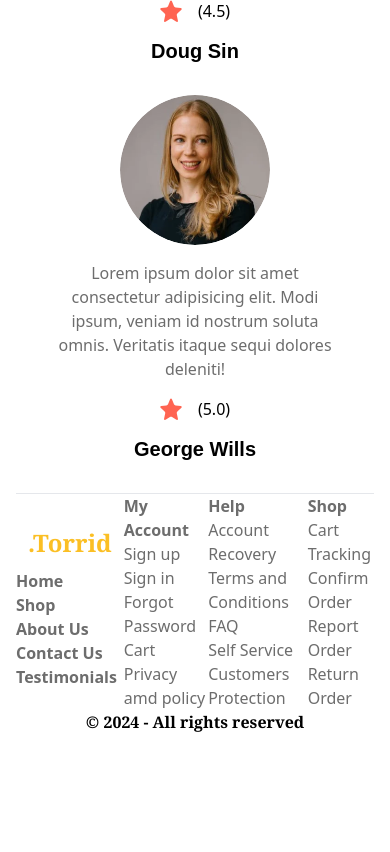
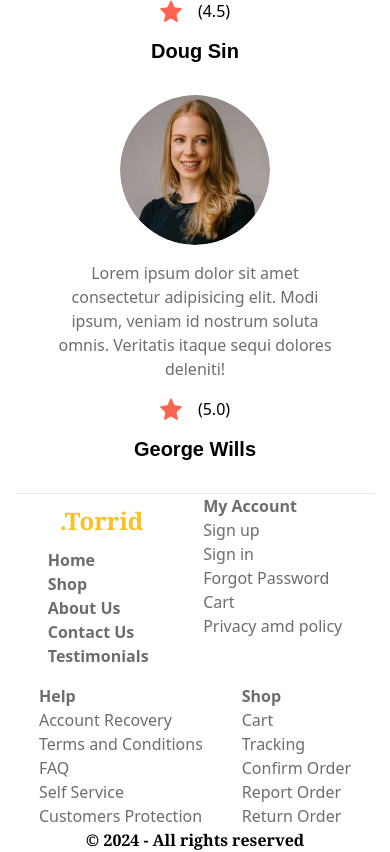
Before and after one commit to Torrid015/Torrid-Landing-page-for-shoes, a React (Vite) app: page / in a window 390 px wide. Shown: the part 5912-6764 px from the top of the page. Before the commit the page ends 6646 px from the top, so only its background shows below. Built offline with nearby package versions, Linux system fonts and the light colour scheme.

Commit message:
footer  edits for mobile

```diff
--- a/src/sections/Footer.jsx
+++ b/src/sections/Footer.jsx
@@ -3,7 +3,7 @@ const Footer = () => {
   return (
     <section className='mt-4 px-4'>
       <hr />
-      <div className='flex items-center justify-evenly mx-auto text-slate-gray'>
+      <div className='flex items-start justify-evenly mx-auto text-slate-gray flex-wrap gap-4' >
         <div className='flex flex-col font-bold'>
           <h1 className='text-amber-400 font-serif font-extrabold text-2xl flex items-start justify-start mx-auto p-3'>
             .Torrid
```
